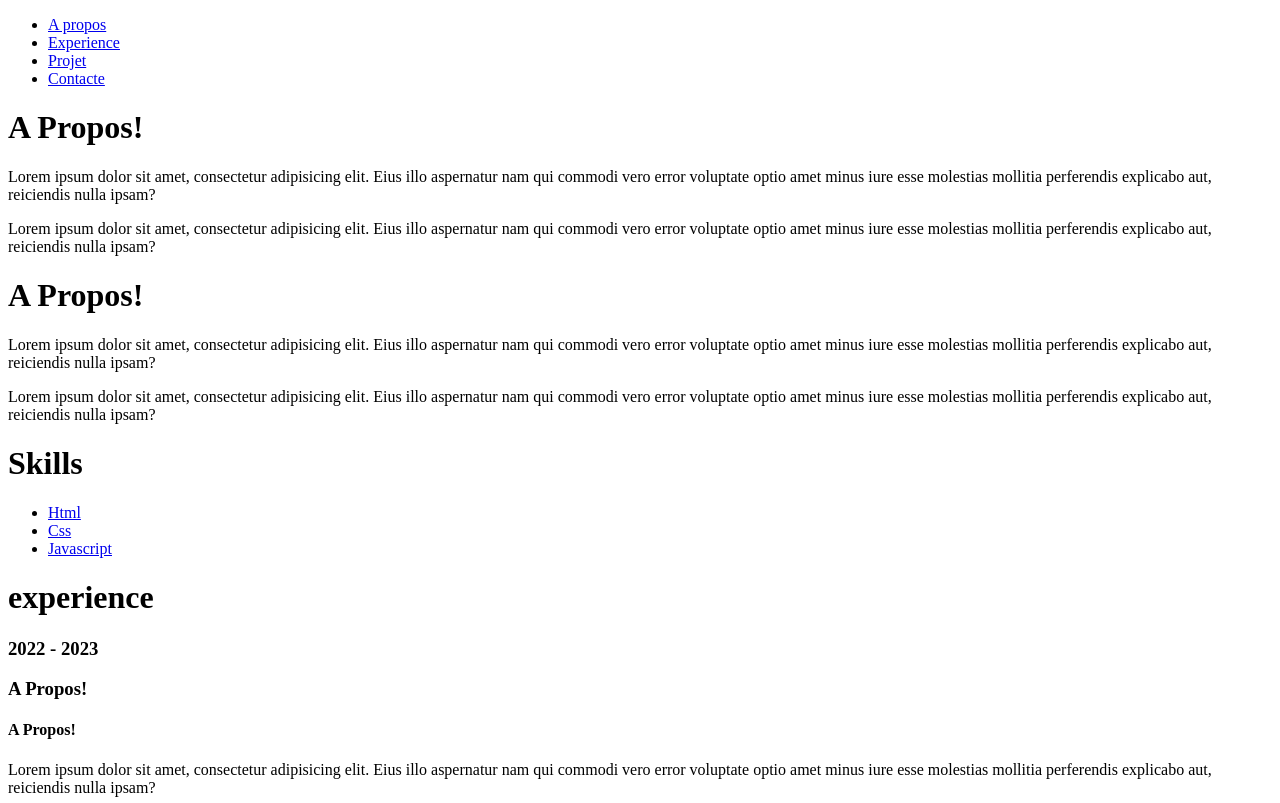
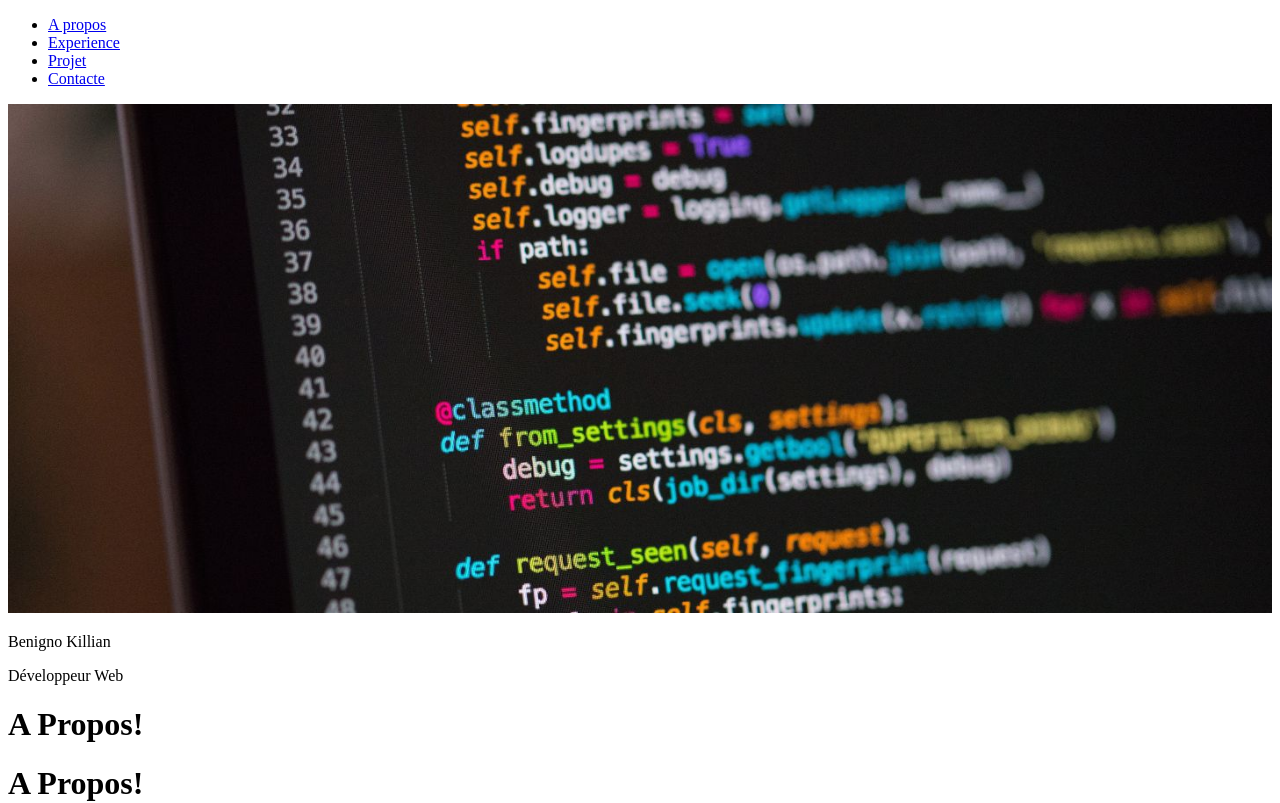
Before and after one commit to KillianE2C77/portfolionext-benigno, a Next.js app: page / in a window 1280 px wide. Shown: the top 803 px of the page. Built offline with nearby package versions, Linux system fonts and the light colour scheme; a web font is replaced by a local one.

Commit message:
fix several issues

```diff
--- a/pages/home/content.jsx
+++ b/pages/home/content.jsx
@@ -1,26 +1,36 @@
 import Image from "next/image";
 import logo from "@src/assets/img/mazebank.png";
 import metacode from "@src/assets/img/metacode.png";
+import code from "@src/assets/img/code.jpg";
 
 let styles = {
-  prestitle: "uppercase text-yellow-500 text-center",
-  prestext: "text-white text-center pb-8",
-  prestext2: "text-white text-center",
+  //Titre
+  prestitle:
+    "uppercase text-yellow-500 text-center lg:text-red-500 lg:items-center",
+  prestext: "text-white text-center pb-8 lg:text-5xl lg:font-semibold",
+  prestext2: "text-white text-center lg:font-semibold",
   presgrid: "grid grid-cols-1",
-  presflex: "flex h-96 flex-row justify-center",
-  preshr: "border-dashed border-2 border-black",
+  presflex: "flex h-96 flex-row justify-center lg:h-full",
+  preshr:
+    "border-dashed border-2 border-black lg:border-dashed lg:border-2 lg:border-white",
   colorpres:
-    "w-screen h-70 bg-customGold-goldpure outline outline-offset-2 outline-1",
+    "w-screen h-70 bg-customGold-goldpure outline outline-offset-2 outline-1 lg:bg-beige lg:h-full",
+  imagepres:
+    "bg-customBlack-blacklightdark shadow-lg shadow-black-500/50 lg:bg-customBlack-blacklightdark lg:shadow-lg lg:shadow-black-500/50 lg:blur-sm lg:bg-fixed",
 
-  title: "uppercase text-yellow-500 text-center",
-  apropostext: "text-white text-center pb-8",
-  apropostext2: "text-white text-center",
-  aproposgrid: "grid grid-cols-1",
-  aproposflex: "flex flex-row justify-center",
-  aproposhr: "border-dashed border-2 border-black",
+  // A propos
+  title: "uppercase text-yellow-500 text-center lg:text-4xl lg:text-blue-500",
+  apropostext: "text-white text-center pb-8 lg:text-blue-500",
+  apropostext2: "text-white text-center lg:text-blue-500",
+  aproposgrid: "grid grid-cols-2",
+  aproposflex: "flex flex-row justify-center lg:items-center  lg:h-96",
+  aproposhr:
+    "border-dashed border-2 border-black lg:border-dashed lg:border-2 lg:border-white",
   colorapropos:
-    "w-screen h-70 bg-customGold-goldpure outline outline-offset-2 outline-1",
+    "w-screen h-70 bg-customGold-goldpure outline outline-offset-2 outline-1 lg:bg-beige lg:h-full",
+  aproposborder: "lg:border-b-4 lg:border-indigo-500 lg:h-",
 
+  // Skills
   titleskills: "uppercase text-yellow-500 text-center",
   skillstext: "text-white text-center pb-8",
   skillsext2: "text-white text-center",
@@ -30,6 +40,7 @@ let styles = {
   colorskills: "w-screen h-52 bg-customBlack-blackdark",
   skillscolor: "inline-block bg-slate-500 m-2 text-white p-1 list-none text-lg",
 
+  // EXPERIENCE
   titleexperience:
     "uppercase text-customBlack-whitepure font-semibold text-center",
   titleannee: "uppercase font-bold text-customBlack-blackpure text-center ",
@@ -50,6 +61,7 @@ let styles = {
     "w-80 h-50 bg-customGold-goldpure mt-14 outline outline-offset-2 outline-1",
   experienceblockflex: "flex justify-center",
 
+  // Projet
   titleproject: "uppercase text-white m-5 text-center text-lg font-black",
   projecttext: " text-customBlack-blackpure text-center pb-8",
   projecttext2:
@@ -83,21 +95,13 @@ const Content = () => {
       <div className={styles.presgrid}>
         <div className={styles.presflex}>
           <div className={styles.colorpres}>
+            <div className={styles.imagepres}>
+              <Image src={code} alt="logo" height="805" width="2000" />
+            </div>
             <div className={styles.preshr}>
-              <h1 className={styles.prestitle}>A Propos!</h1>
-              <p className={styles.prestext}>
-                Lorem ipsum dolor sit amet, consectetur adipisicing elit. Eius
-                illo aspernatur nam qui commodi vero error voluptate optio amet
-                minus iure esse molestias mollitia perferendis explicabo aut,
-                reiciendis nulla ipsam?
-              </p>
+              <p className={styles.prestext}>Benigno Killian</p>
 
-              <p className={styles.prestext}>
-                Lorem ipsum dolor sit amet, consectetur adipisicing elit. Eius
-                illo aspernatur nam qui commodi vero error voluptate optio amet
-                minus iure esse molestias mollitia perferendis explicabo aut,
-                reiciendis nulla ipsam?
-              </p>
+              <p className={styles.prestext}>Développeur Web</p>
             </div>
           </div>
         </div>
@@ -105,8 +109,13 @@ const Content = () => {
 
       <div className={styles.aproposgrid}>
         <div className={styles.aproposflex}>
+          <div className={styles.aproposborder}>
+            <h1 className={styles.title}>A Propos!</h1>
+          </div>
+        </div>
+
+        <div className={styles.aproposflex}>
           <div className={styles.colorapropos}>
-            <div className={styles.aproposhr}>
             <h1 className={styles.title}>A Propos!</h1>
             <p className={styles.apropostext}>
               Lorem ipsum dolor sit amet, consectetur adipisicing elit. Eius
@@ -121,7 +130,6 @@ const Content = () => {
               minus iure esse molestias mollitia perferendis explicabo aut,
               reiciendis nulla ipsam?
             </p>
-            </div>
           </div>
         </div>
       </div>
--- a/pages/home/index.jsx
+++ b/pages/home/index.jsx
@@ -17,7 +17,7 @@ const HomePage = () => {
   return (
     <>
       <Head>
-        <title>Portfolio de Ruben</title>
+        <title>Portfolio de Killian</title>
         <meta name="description" content="Generated by create next app" />
         <link rel="icon" href="/favicon.ico" />
       </Head>
--- a/src/compenents/layouts/navbar.jsx
+++ b/src/compenents/layouts/navbar.jsx
@@ -3,10 +3,12 @@ let styles = {
   bgblacksmooth: "bg-customBlack-blackdark w-auto h-24",
   bordergold: "border border-yellow-500",
   bgwhite: "bg-white",
-  navbarflex: "flex flex-row justify-center",
-  navbargrid: "grid grid-cols-1",
-  navbartext: "uppercase text-white",
-  logo: "h-auto w-20 w-40",
+  navbarflex:
+    "flex flex-rows justify-center lg:flex lg:flex-rows lg:justify-center lg:items-center lg:h-full",
+  navbargrid: "grid grid-rows grid-rows-1 lg:grid lg:grid-rows-1",
+  navbarpadding: "m-4",
+  navbartext: "uppercase text-white lg:text-2xl lg:font-semibold ",
+  // border: "hover:border-y-4 border-white",
 };
 
 const Navbar = () => {
@@ -14,22 +16,24 @@ const Navbar = () => {
     // Navbar
     <div className={styles.navbargrid}>
       <div className={styles.bgblacksmooth}>
-        <div className={styles.bordergold}>
         <div className={styles.navbarflex}>
-            <ul className={styles.navbartext}>
-              <li>
+          <div className={styles.border}>
+            <div className={styles.navbartext}>
+              <ul className={styles.navbarflex}>
+                <li className="mr-16 hover:border-y-4 hover:animate-bounce border-white ">
                   <a href="#">A propos</a>
                 </li>
-              <li>
+                <li className="mr-16 hover:border-y-4 border-white">
                   <a href="#">Experience</a>
                 </li>
-              <li>
+                <li className="mr-16">
                   <a href="#">Projet</a>
                 </li>
-              <li>
+                <li className="mr-16">
                   <a href="#">Contacte</a>
                 </li>
               </ul>
+            </div>
           </div>
         </div>
       </div>
```
Also changed, not shown: src/assets/img/code.jpg (added). Lines whose indentation alone changed are shown as unchanged.
